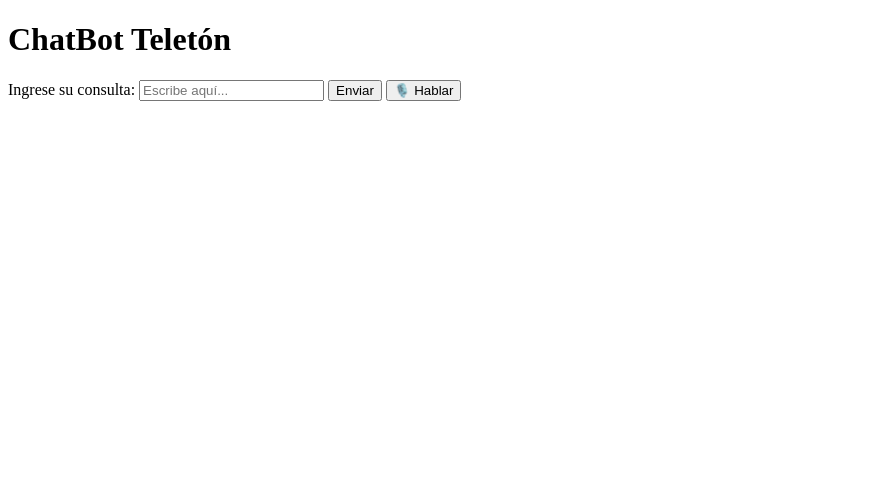
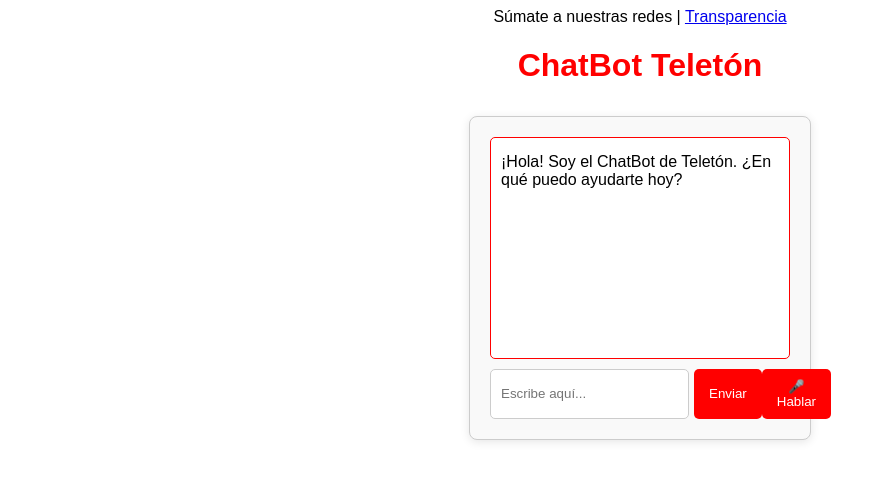
Before and after one commit to MarceloCaballeroo/bothaton_grupo8, a plain HTML site: page index.html in a window 1280 px wide. Shown: the whole page, without its empty margins (0-886 px from the left). Drawn offline with Linux system fonts and the light colour scheme.

Commit message:
Mejora visual

```diff
--- a/index.html
+++ b/index.html
@@ -4,22 +4,32 @@
     <meta charset="UTF-8">
     <meta name="viewport" content="width=device-width, initial-scale=1.0">
     <title>ChatBot Teletón</title>
+    <link rel="stylesheet" href="styles.css">
 </head>
 <body>
+    <div class="top-bar">
+        Súmate a nuestras redes | <a href="#" class="top-bar-link">Transparencia</a>
+    </div>
     <h1>ChatBot Teletón</h1>
 
-    <!-- Sección para escribir o grabar la consulta -->
-    <div>
-        <label for="userInput">Ingrese su consulta:</label>
-        <input type="text" id="userInput" placeholder="Escribe aquí...">
-        <button onclick="sendToBot()">Enviar</button>
-        <button onclick="startRecording()">🎙️ Hablar</button>
+    <div class="chatbot-container">
+        <div class="chat-interface">
+            <div class="chat-window" id="botResponse">
+                <div class="chat-message bot">
+                    <div class="message-content">¡Hola! Soy el ChatBot de Teletón. ¿En qué puedo ayudarte hoy?</div>
+                </div>
+            </div>
+            <div class="chat-input">
+                <input type="text" id="userInput" placeholder="Escribe aquí...">
+                <button onclick="sendToBot()">Enviar</button>
+                <button onclick="startRecording()">🎤 Hablar</button>
+            </div>
+        </div>
     </div>
 
-    <!-- Área para mostrar la respuesta del bot -->
     <div id="botResponse"></div>
 
-    <!-- Incluir el archivo JavaScript -->
     <script src="script.js"></script>
+    <script src="https://kit.fontawesome.com/a076d05399.js" crossorigin="anonymous"></script>
 </body>
 </html>
--- a/script.js
+++ b/script.js
@@ -57,7 +57,7 @@ async function transcribeAudio(audioBlob) {
         const response = await fetch('https://api.openai.com/v1/audio/transcriptions', {
             method: 'POST',
             headers: {
-                'Authorization': `API_KEI`, // Reemplaza con tu clave de API de OpenAI
+                'Authorization': `API_KEY`, // Reemplaza con tu clave de API de OpenAI
             },
             body: formData
         });
--- a/styles.css
+++ b/styles.css
@@ -3,10 +3,11 @@ body {
     display: flex;
     flex-direction: column;
     align-items: center;
+    background-color: #ffffff; /* Fondo blanco */
 }
 
 h1 {
-    color: #007ACC;
+    color: #ff0000; /* Color rojo */
 }
 
 .chatbot-container {
@@ -15,12 +16,55 @@ h1 {
     margin: 10px;
     width: 300px;
     text-align: center;
+    background-color: #f9f9f9; /* Fondo claro para el contenedor */
+    border-radius: 8px; /* Bordes redondeados */
+    box-shadow: 0 2px 10px rgba(0, 0, 0, 0.1); /* Sombra sutil */
 }
 
-#infoBotOutput, #appointmentBotOutput {
-    border: 1px solid #ddd;
-    height: 150px;
+.chat-window {
+    border: 1px solid #ff0000; /* Borde rojo */
+    height: 200px;
     overflow-y: scroll;
     margin-bottom: 10px;
     padding: 10px;
+    background-color: #ffffff; /* Fondo blanco para el chat */
+    border-radius: 5px; /* Bordes redondeados */
 }
+
+.chat-message {
+    margin: 5px 0;
+}
+
+.chat-message.bot {
+    text-align: left;
+}
+
+.chat-message.user {
+    text-align: right;
+}
+
+.chat-input {
+    display: flex;
+    justify-content: space-between;
+}
+
+input[type="text"] {
+    flex: 1;
+    padding: 10px;
+    border: 1px solid #ccc;
+    border-radius: 5px;
+    margin-right: 5px;
+}
+
+button {
+    background-color: #ff0000; /* Botones rojos */
+    color: white;
+    border: none;
+    padding: 10px 15px;
+    border-radius: 5px;
+    cursor: pointer;
+}
+
+button:hover {
+    background-color: #cc0000; /* Color más oscuro al pasar el mouse */
+}
```
